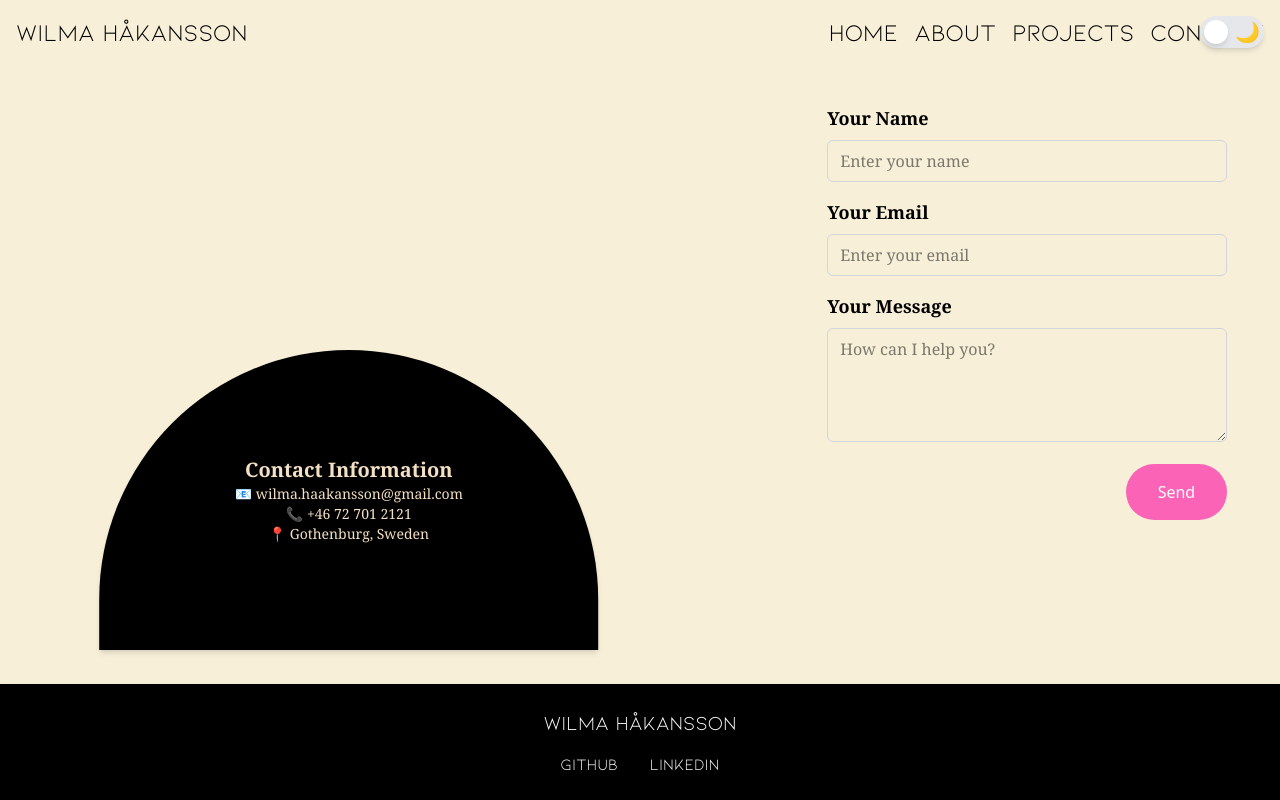
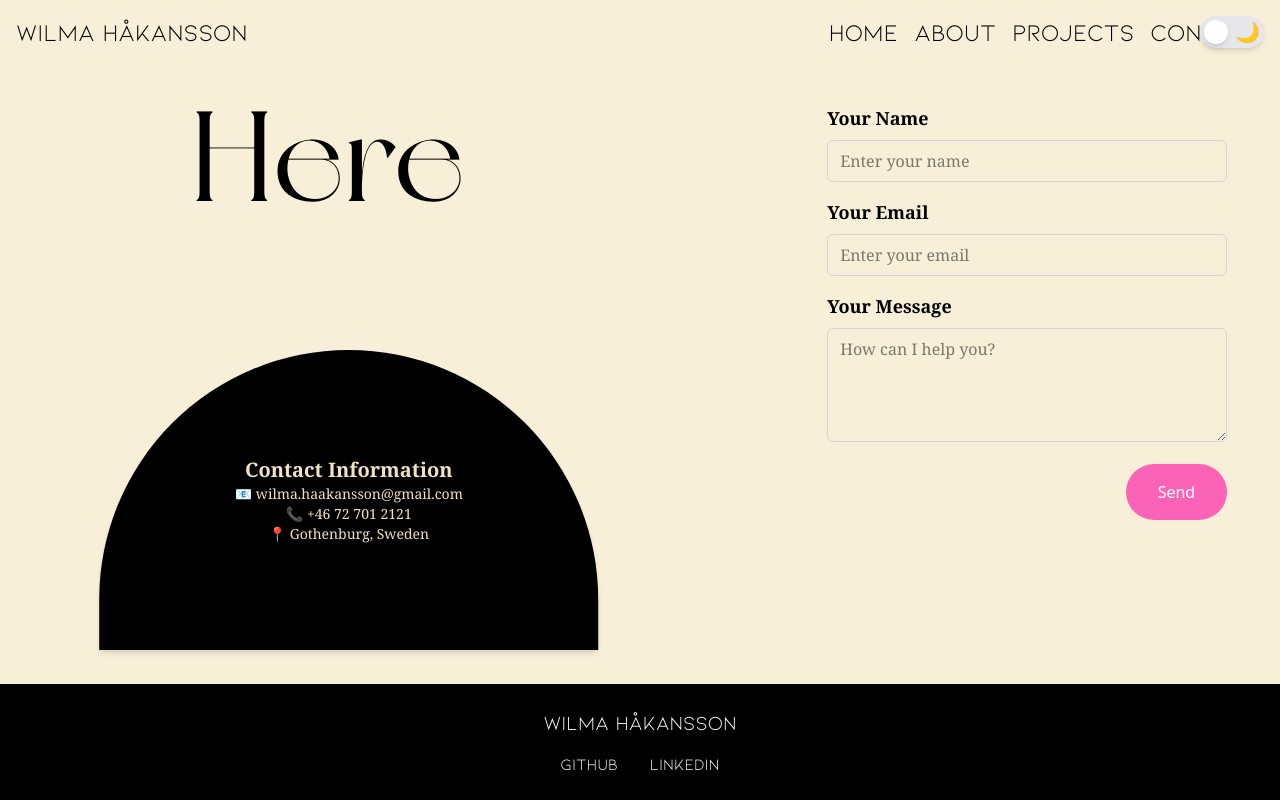
Before and after one commit to gitwilma/portfolio-project, a React (Vite) app: page /contact in a window 1280 px wide. Built offline with nearby package versions, Linux system fonts and the light colour scheme.

Commit message:
added Here text on contact page

```diff
--- a/src/pages/Contact.tsx
+++ b/src/pages/Contact.tsx
@@ -20,8 +20,11 @@ export default function Contact() {
 
   return (
     <div className="relative">
+      <p className="absolute bottom-[300px] left-1/4 transform -translate-x-1/2 text-9xl font-[NewYork] text-black">
+        Here
+      </p>
       <div className="absolute bottom-[-130px] left-1/3 transform -translate-x-2/3 w-[40%] h-[300px] bg-black rounded-t-full flex flex-col items-center justify-center shadow-md">
-        <h3 className="text-xl font-bold font-serif text-[#F4E1C4]">
+        <h3 className="text-xl font-semibold font-serif text-[#F4E1C4]">
           Contact Information
         </h3>
         <p className="text-sm text-center font-serif text-[#F4E1C4]">
```
